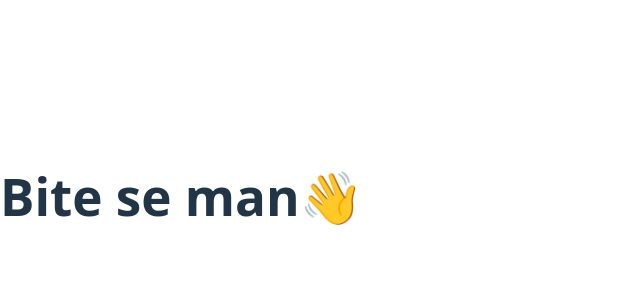
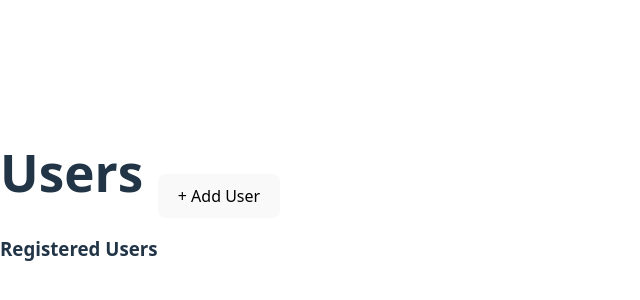
Before and after one commit to milkakeza/userRegistration, a website built with Vite: page index.html in a window 1280 px wide. Shown: the part 204-504 px from the top of the page, without its empty margins (0-640 px from the left). Built offline with nearby package versions, Linux system fonts and the light colour scheme.

Commit message:
feat: Add User

```diff
--- a/index.html
+++ b/index.html
@@ -4,10 +4,16 @@
     <meta charset="UTF-8" />
     <link rel="icon" type="image/svg+xml" href="/vite.svg" />
     <meta name="viewport" content="width=device-width, initial-scale=1.0" />
-    <title>Vite App</title>
+    <title>User Registration</title>
   </head>
   <body>
-    <h1>Bite se man👋</h1>
+    <div>
+      <h1>Users</h1>
+      <h3>Registered Users</h3>
+    </div>
+    <div>
+      <button>+ Add User</button>
+    </div>
     <script type="module" src="/src/main.js"></script>
   </body>
 </html>
```
